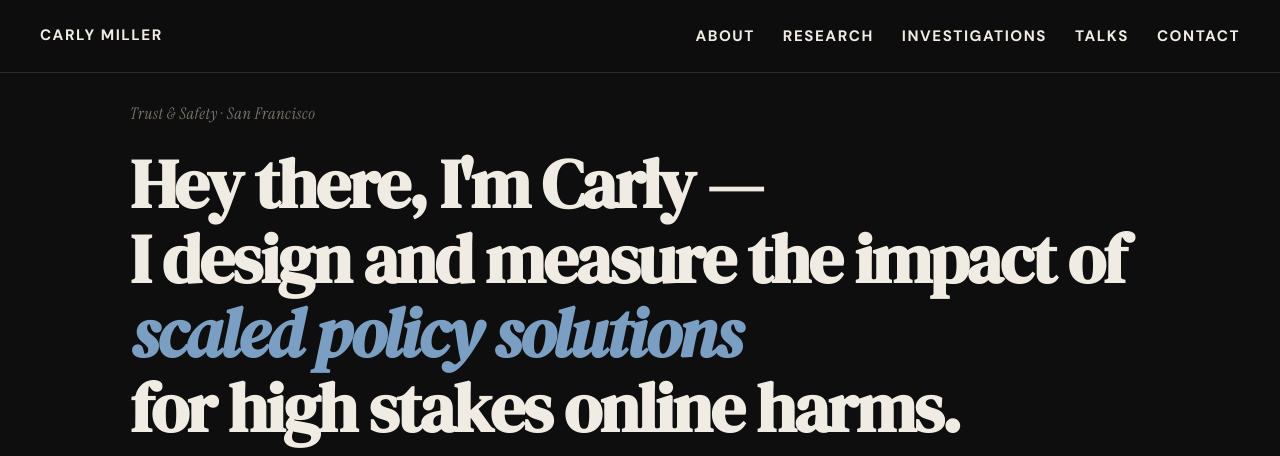
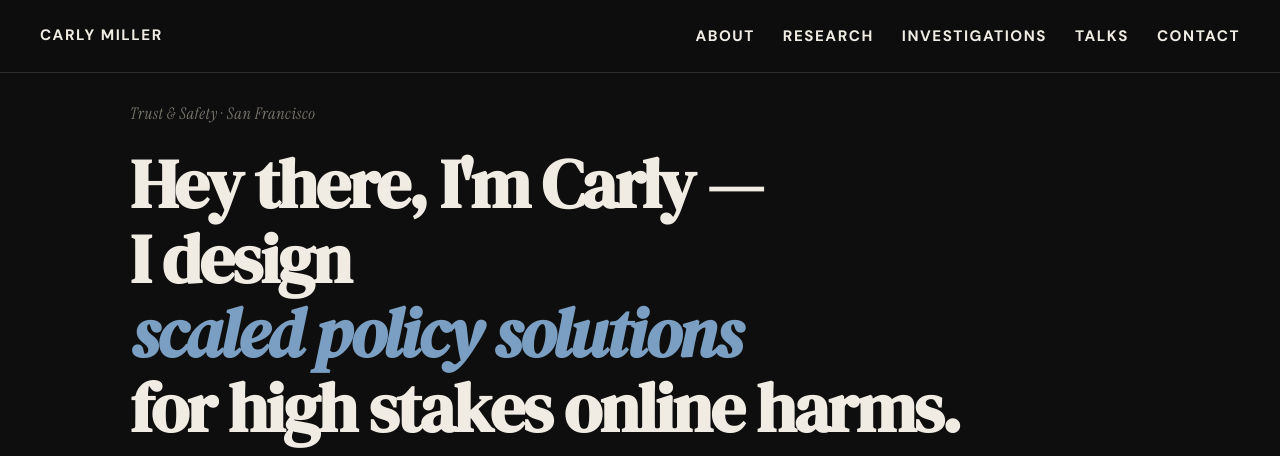
Before and after one commit to carlymiller-analyst/carlymiller-analyst.github.io, a plain HTML site: page index.html in a window 1280 px wide. Shown: the top 456 px of the page. Drawn offline with Linux system fonts and the light colour scheme.

Commit message:
Update index.html

```diff
--- a/index.html
+++ b/index.html
@@ -617,7 +617,7 @@
       <p class="hero-label">Trust &amp; Safety · San Francisco</p>
       <h1 class="hero-display">
         <span class="line"> Hey there, I'm Carly —</span>
-        <span class="line">I design and measure the impact of</span>
+        <span class="line">I design </span>
         <span class="line line-em">scaled policy solutions</span>
         <span class="line">for high stakes online harms. </span>
       </h1>
```
